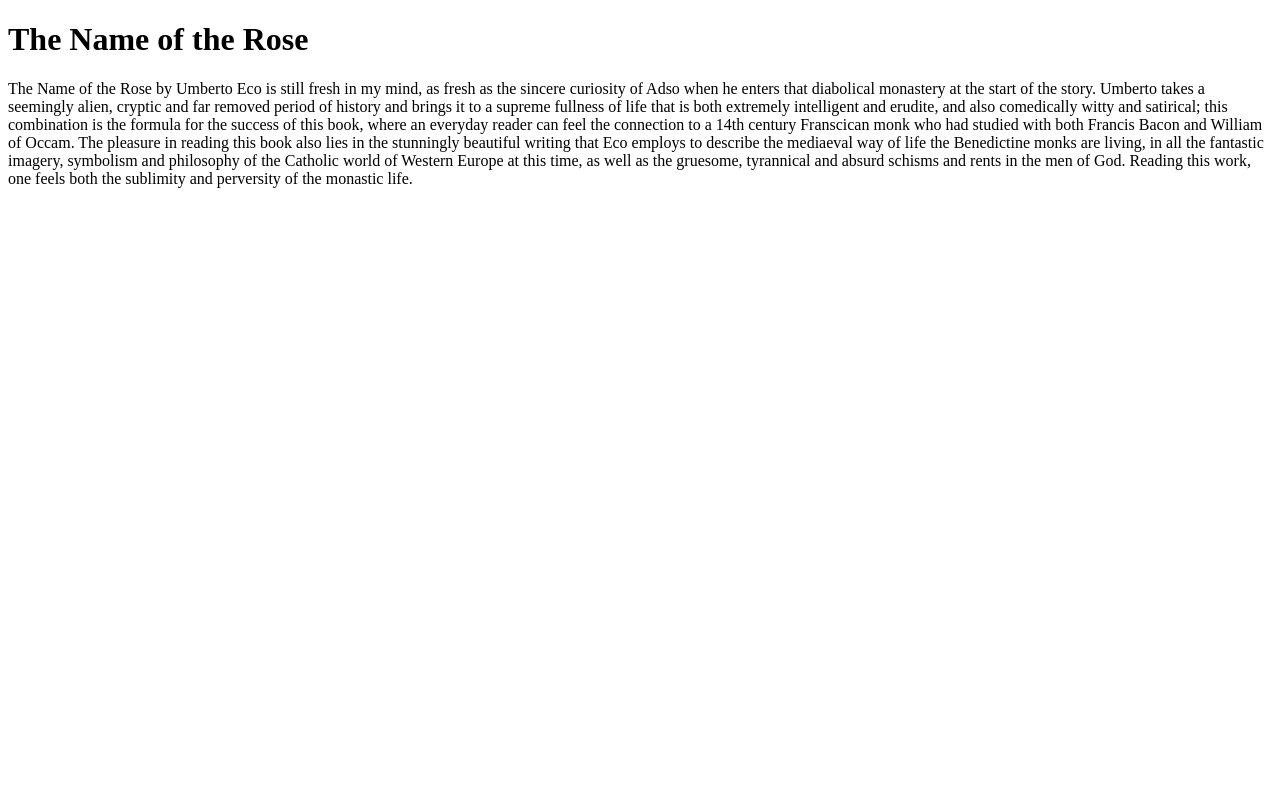
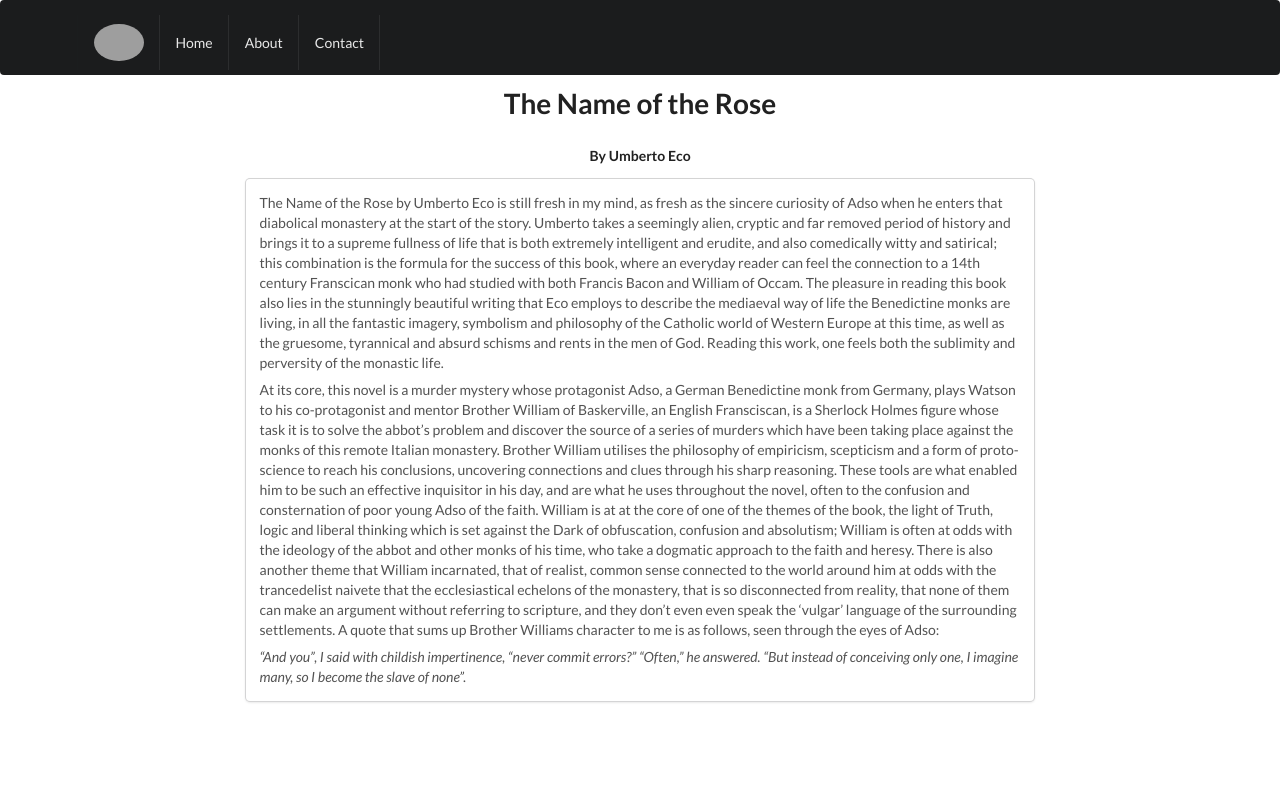
Before and after one commit to Jaborg/Web_App_Playaround, a FastAPI app: page /reviews/thenameoftherose.html in a window 1280 px wide. Run offline with FastAPI, Linux system fonts and the light colour scheme; grey boxes are pictures that could not be loaded.

Commit message:
Simplifying

```diff
--- a/main.py
+++ b/main.py
@@ -17,7 +17,8 @@ class ReviewInput(BaseModel):
 
 @app.get("/", response_class=HTMLResponse)
 async def read_root(request: Request):
-    return templates.TemplateResponse("index.html", {"request": request})
+    reviews = read_reviews_crud()
+    return templates.TemplateResponse("index.html", {"request": request, "reviews" : reviews})
 
 @app.get("/reviews/", response_class=HTMLResponse)
 async def read_reviews(request: Request):
--- a/static/css/style.css
+++ b/static/css/style.css
@@ -1,6 +1,7 @@
 body {
-    font-family: Arial, sans-serif;
+    font-family: "Times New Roman", Times, serif;
     text-align: center;
+    background-color: turquoise;
 }
 
 h1 {
--- /dev/null
+++ b/templates/layout-main.html
@@ -0,0 +1,48 @@
+
+<!DOCTYPE html>
+<html lang="en">
+<head>
+    <meta charset="UTF-8">
+    <meta name="viewport" content="width=device-width, initial-scale=1.0">
+    <title>Review Template</title>
+    <link rel="stylesheet" href="https://cdnjs.cloudflare.com/ajax/libs/semantic-ui/2.4.1/semantic.min.css">
+    <style>
+        .ui.container {
+            margin-top: 10px;
+        }
+        .ui.card {
+            width: 70%;
+            margin: auto;
+        }
+        .ui.header {
+            text-align: center;
+        }
+        .slim-navbar {
+            padding: 5px 0;
+            height: 75px;
+        }
+        .slim-navbar img {
+            width: 50px; /* Adjust the image width as needed */
+            height: auto; /* Maintain aspect ratio */
+            border-radius: 50%; /* Make the image rounded */
+        }
+    </style>
+</head>
+<div class="ui inverted menu slim-navbar">
+    <div class="ui container">
+        <a href="#" class="header item">
+            <img class="ui image" src="https://i.ibb.co/wcYKXF1/logo-hobbit.jpg">
+        </a>
+        <a href="/" class="item">Home</a>
+        <a href="#" class="item">About</a>
+        <a href="#" class="item">Contact</a>
+    </div>
+</div>
+<body>
+
+
+{% block content %}
+{% endblock %}
+
+</body>
+</html>
--- a/templates/reviews/thenameoftherose.html
+++ b/templates/reviews/thenameoftherose.html
@@ -1,10 +1,12 @@
-<!DOCTYPE html>
-<html>
-<head>
-    <title>The Name of the Rose</title>
-</head>
-<body>
-    <h1>The Name of the Rose</h1>
+{% extends "layout-main.html" %}
+{% block content %}
+
+    <div class="ui container">
+        <h1 class="ui header">The Name of the Rose</h1>
+        <h5 class="ui header">By Umberto Eco</h1>
+        <div class="ui card">
+            <div class="content">
+                <div class="description">
                     <p>The Name of the Rose by Umberto Eco is still fresh in my mind,
                         as fresh as the sincere curiosity of Adso when he enters that
                         diabolical monastery at the start of the story. Umberto takes
@@ -20,5 +22,25 @@
                         world of Western Europe at this time, as well as the gruesome, tyrannical and absurd
                         schisms and rents in the men of God. Reading this work, one feels both the sublimity
                         and perversity of the monastic life.</p>
-</body>
+                <p> At its core, this novel is a murder mystery whose protagonist Adso, a German Benedictine monk
+                     from Germany, plays Watson to his co-protagonist and mentor Brother William of Baskerville, an English Fransciscan,
+                      is a Sherlock Holmes figure whose task it is to solve the abbot’s problem and discover the source of a series of murders
+                       which have been taking place against the monks of this remote Italian monastery. Brother William utilises the philosophy
+                       of empiricism, scepticism and a form of proto-science to reach his conclusions, uncovering connections and clues through
+                       his sharp reasoning. These tools are what enabled him to be such an effective inquisitor in his day, and are what he uses throughout
+                       the novel, often to the confusion and consternation of poor young Adso of the faith. William is at at the core of one of the themes of
+                       the book, the light of Truth, logic and liberal thinking which is set against the Dark of obfuscation, confusion and absolutism; William
+                        is often at odds with the ideology of the abbot and other monks of his time, who take a dogmatic approach to the faith and heresy. There
+                        is also another theme that William incarnated, that of realist, common sense connected to the world around him at odds with the trancedelist
+                         naivete that the ecclesiastical echelons of the monastery, that is so disconnected from reality, that none of them can make an argument without
+                          referring to scripture, and they don’t even even speak the ‘vulgar’ language of the surrounding settlements. A quote that sums up Brother Williams
+                           character to me is as follows, seen through the eyes of Adso:</p>
+                    <p><em>“And you”, I said with childish impertinence, “never commit errors?”
+                        “Often,” he answered. “But instead of conceiving only one, I imagine many, so I become the slave of none”.
+                        </em></p>
+                </div>
+            </div>
+        </div>
+    </div>
 </html>
+{% endblock %}
```
Also changed, not shown: templates/index.html (+16 -15 lines), crud_operations.py (line endings or trailing spaces). Lines whose indentation alone changed are shown as unchanged.
